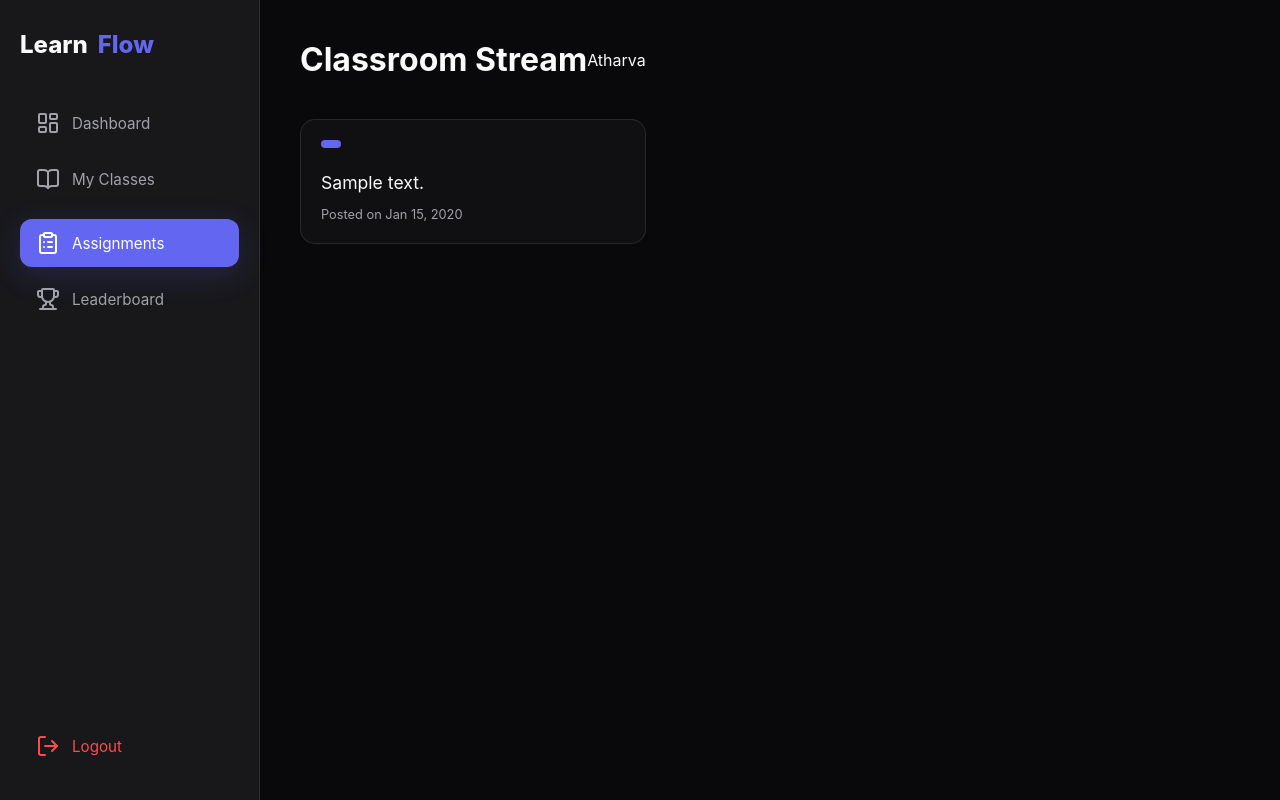
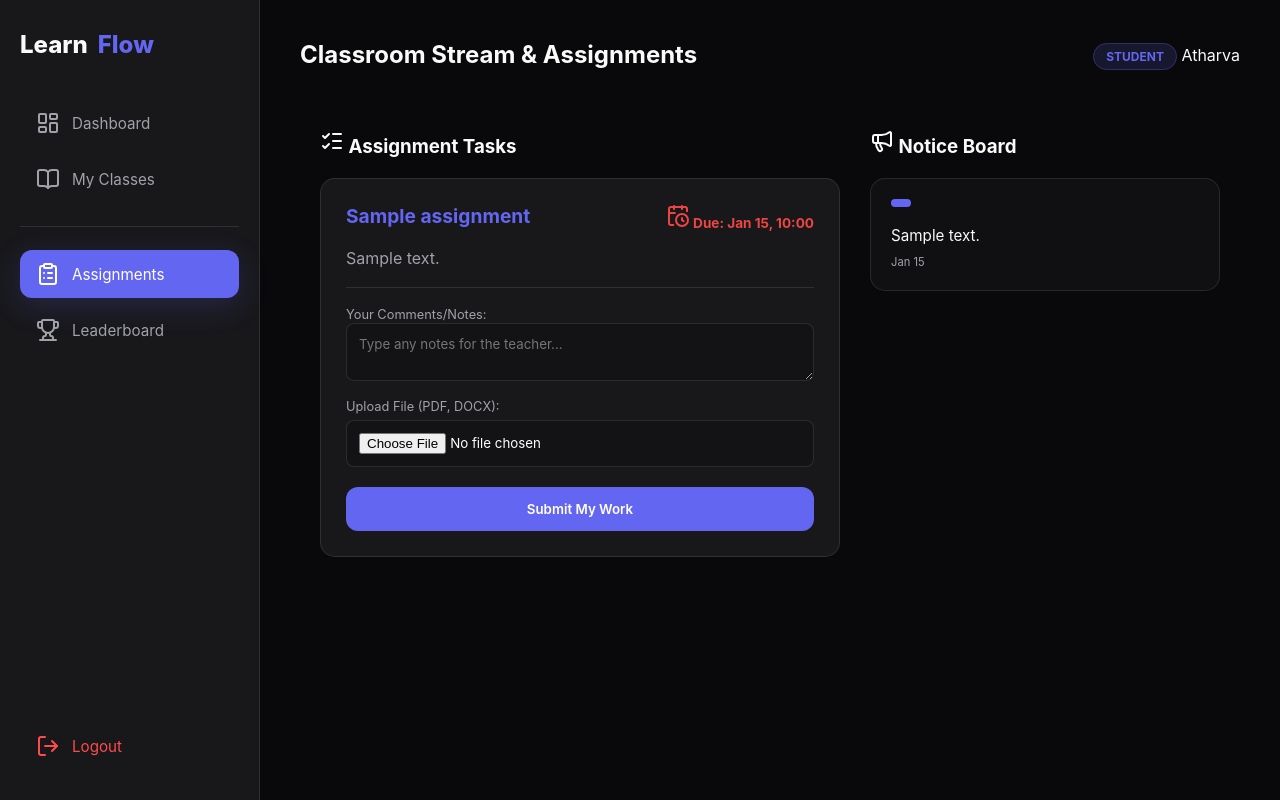
Before and after one commit to Atharva9627/LearnFlow, a PHP site: page /assignments.php?class_id=1 in a window 1280 px wide. Run offline with PHP 8.4, Linux system fonts and the light colour scheme; a user stored in the database is signed in; tables that the repository leaves empty or names only in its code hold one stand-in row (values such as "Sample post").

Commit message:
added assignment function

```diff
--- a/assignments.php
+++ b/assignments.php
@@ -7,35 +7,45 @@ if (!isset($_SESSION['user_id'])) {
     exit();
 }
 
-// Sidebar & Role Variables
 $userId = $_SESSION['user_id'];
 $userRole = $_SESSION['role'];
 $userName = $_SESSION['user_name'];
-$current_class_id = $_GET['class_id'] ?? null;
+$current_class_id = $_GET['class_id'] ?? $_SESSION['current_class_id'] ?? null;
 
 if (!$current_class_id) {
     header("Location: my_classes.php");
     exit();
 }
 
-// Fetch Announcements/Reminders for this specific class
+// Logic: Fetch Stream (Announcements)
 $stmt = $conn->prepare("SELECT * FROM announcements WHERE class_id = ? ORDER BY created_at DESC");
 $stmt->execute([$current_class_id]);
 $announcements = $stmt->fetchAll();
+
+// Logic: Fetch Assignments
+$stmtA = $conn->prepare("SELECT * FROM assignments WHERE class_id = ? ORDER BY created_at DESC");
+$stmtA->execute([$current_class_id]);
+$assignments = $stmtA->fetchAll();
 ?>
 
 <!DOCTYPE html>
 <html lang="en">
 <head>
     <meta charset="UTF-8">
-    <title>Assignments & Announcements | LearnFlow</title>
+    <title>Assignments & Stream | LearnFlow</title>
     <link rel="stylesheet" href="css/style.css">
     <script src="https://unpkg.com/lucide@latest"></script>
     <style>
-        .assignment-grid { display: grid; grid-template-columns: 1fr; gap: 20px; margin-top: 20px; }
+        .page-grid { display: grid; grid-template-columns: 1fr 350px; gap: 30px; padding: 20px; }
+        @media (max-width: 900px) { .page-grid { grid-template-columns: 1fr; } }
         .announcement-card { background: rgba(255, 255, 255, 0.03); border: 1px solid var(--glass-border); padding: 20px; border-radius: 15px; margin-bottom: 15px; }
         .announcement-badge { background: var(--primary); color: white; padding: 4px 10px; border-radius: 20px; font-size: 0.75rem; margin-bottom: 10px; display: inline-block; }
+        .assignment-card { background: var(--bg-card); border: 1px solid var(--glass-border); padding: 25px; border-radius: 15px; margin-bottom: 20px; }
+        .due-date { color: #ef4444; font-weight: bold; font-size: 0.85rem; }
         .post-box { background: rgba(255,255,255,0.05); padding: 25px; border-radius: 15px; border: 1px solid var(--primary); margin-bottom: 30px; }
+        textarea, input { width: 100%; padding: 12px; margin-bottom: 10px; background: rgba(0,0,0,0.2); border: 1px solid var(--glass-border); color: white; border-radius: 8px; }
+        .btn-view { background: rgba(99, 102, 241, 0.1); color: #818cf8; border: 1px solid #818cf8; padding: 8px 15px; border-radius: 8px; text-decoration: none; font-size: 0.8rem; transition: 0.3s; }
+        .btn-view:hover { background: #818cf8; color: white; }
     </style>
 </head>
 <body>
@@ -45,61 +55,98 @@ $announcements = $stmt->fetchAll();
             <nav class="nav-menu">
                 <a href="dashboard.php" class="nav-item"><i data-lucide="layout-dashboard"></i> Dashboard</a>
                 <a href="my_classes.php" class="nav-item"><i data-lucide="book-open"></i> My Classes</a>
-
-                <div class="sidebar-divider"></div>
+                <div class="sidebar-divider" style="margin: 15px 0; border-top: 1px solid var(--glass-border);"></div>
                 <?php if ($userRole === 'teacher'): ?>
                     <a href="create_quiz.php?class_id=<?= $current_class_id ?>" class="nav-item"><i data-lucide="plus-circle"></i> Create Quiz</a>
                 <?php endif; ?>
                 <a href="assignments.php?class_id=<?= $current_class_id ?>" class="nav-item active"><i data-lucide="clipboard-list"></i> Assignments</a>
                 <a href="leaderboard.php?class_id=<?= $current_class_id ?>" class="nav-item"><i data-lucide="trophy"></i> Leaderboard</a>
-
                 <a href="backend/logout.php" class="nav-item logout-link" style="margin-top: auto;"><i data-lucide="log-out"></i> Logout</a>
             </nav>
         </aside>
 
         <main class="main-content">
             <header class="top-bar">
-                <h1>Classroom Stream</h1>
-                <div class="user-profile"><span><?= htmlspecialchars($userName) ?></span></div>
+                <h1 style="font-size: 1.5rem;">Classroom Stream & Assignments</h1>
+                <div class="user-profile">
+                    <span class="role-badge"><?= $userRole ?></span>
+                    <span><?= htmlspecialchars($userName) ?></span>
+                </div>
             </header>
 
+            <div class="page-grid">
+                <div class="work-column">
                     <?php if ($userRole === 'teacher'): ?>
                         <div class="post-box">
-                    <h3 style="margin-bottom: 15px;">Post a Reminder or Announcement</h3>
-                    <form action="backend/post_material.php" method="POST">
+                            <h3><i data-lucide="file-plus"></i> Create New Assignment</h3>
+                            <form action="backend/save_assignment.php" method="POST" style="margin-top:15px;">
                                 <input type="hidden" name="class_id" value="<?= $current_class_id ?>">
-                        <div class="input-group" style="margin-bottom: 15px;">
-                            <textarea name="content" rows="3" placeholder="What's on your mind? (e.g., Reminder: Homework due tomorrow!)" required style="width:100%; padding:15px; background:#0f172a; border:1px solid var(--glass-border); color:white; border-radius:10px;"></textarea>
+                                <input type="text" name="title" placeholder="Assignment Title" required>
+                                <textarea name="description" rows="3" placeholder="Provide instructions for students..." required></textarea>
+                                <div style="display:flex; justify-content: space-between; align-items:center;">
+                                    <div style="flex:1; margin-right:15px;">
+                                        <label style="font-size: 0.7rem; color: var(--text-dim);">DUE DATE</label>
+                                        <input type="datetime-local" name="due_date" required>
                                     </div>
-                        <div style="display:flex; justify-content: space-between; align-items:center;">
-                            <select name="type" style="padding:10px; border-radius:8px; background:#1e293b; color:white; border:none;">
-                                <option value="announcement">Announcement</option>
-                                <option value="reminder">Reminder</option>
-                            </select>
-                            <button type="submit" class="btn-primary" style="padding:10px 30px; border:none; cursor:pointer;">Post to Class</button>
+                                    <button type="submit" class="btn-primary" style="margin-top:10px;">Publish Work</button>
                                 </div>
                             </form>
                         </div>
                     <?php endif; ?>
 
-            <div class="assignment-grid">
-                <?php if (empty($announcements)): ?>
-                    <div class="card" style="text-align: center; color: var(--text-dim);">
-                        <p>No announcements or reminders yet.</p>
+                    <div class="assignment-list">
+                        <h3><i data-lucide="list-checks"></i> Assignment Tasks</h3><br>
+                        <?php if (empty($assignments)): ?>
+                            <div class="card" style="text-align:center; padding:30px;">
+                                <p style="color:var(--text-dim);">No assignments have been posted yet.</p>
                             </div>
                         <?php else: ?>
+                            <?php foreach ($assignments as $task): ?>
+                                <div class="assignment-card">
+                                    <div style="display:flex; justify-content:space-between; align-items:flex-start;">
+                                        <div>
+                                            <h4 style="color:var(--primary); font-size:1.2rem;"><?= htmlspecialchars($task['title']) ?></h4>
+                                            <?php if ($userRole === 'teacher'): ?>
+                                                <a href="view_submissions.php?id=<?= $task['id'] ?>" class="btn-view" style="display:inline-block; margin-top:10px;">
+                                                    <i data-lucide="eye" size="14" style="vertical-align:middle;"></i> View Submissions
+                                                </a>
+                                            <?php endif; ?>
+                                        </div>
+                                        <span class="due-date"><i data-lucide="calendar-clock" size="14"></i> Due: <?= date('M d, H:i', strtotime($task['due_date'])) ?></span>
+                                    </div>
+                                    <p style="margin: 15px 0; line-height: 1.6; color: var(--text-dim);"><?= nl2br(htmlspecialchars($task['description'])) ?></p>
+
+                                    <?php if ($userRole === 'student'): ?>
+    <form action="backend/submit_work.php" method="POST" enctype="multipart/form-data" style="border-top:1px solid var(--glass-border); margin-top:15px; padding-top:15px;">
+    <input type="hidden" name="assignment_id" value="<?= $task['id'] ?>">
+    <input type="hidden" name="class_id" value="<?= $current_class_id ?>">
+        <label style="font-size: 0.8rem; color: var(--text-dim);">Your Comments/Notes:</label>
+        <textarea name="submission_text" placeholder="Type any notes for the teacher..."></textarea>
+
+        <label style="font-size: 0.8rem; color: var(--text-dim);">Upload File (PDF, DOCX):</label>
+        <input type="file" name="assignment_file" accept=".pdf,.doc,.docx" required style="margin-top:5px;">
+
+        <button type="submit" class="btn-primary" style="margin-top:10px;">Submit My Work</button>
+    </form>
+<?php endif; ?>
+                                </div>
+                            <?php endforeach; ?>
+                        <?php endif; ?>
+                    </div>
+                </div>
+
+                <div class="stream-column">
+                    <h3><i data-lucide="megaphone"></i> Notice Board</h3><br>
                     <?php foreach ($announcements as $post): ?>
                         <div class="announcement-card">
                             <span class="announcement-badge" style="background: <?= $post['type'] === 'reminder' ? '#f59e0b' : '#6366f1' ?>;">
                                 <?= ucfirst($post['type']) ?>
                             </span>
-                            <p style="font-size: 1.1rem; margin: 10px 0;"><?= htmlspecialchars($post['content']) ?></p>
-                            <span style="font-size: 0.8rem; color: var(--text-dim);">
-                                Posted on <?= date('M d, Y', strtotime($post['created_at'])) ?>
-                            </span>
+                            <p style="font-size: 0.95rem; margin: 5px 0;"><?= htmlspecialchars($post['content']) ?></p>
+                            <span style="font-size: 0.7rem; color: var(--text-dim);"><?= date('M d', strtotime($post['created_at'])) ?></span>
                         </div>
                     <?php endforeach; ?>
-                <?php endif; ?>
+                </div>
             </div>
         </main>
     </div>
--- a/backend/db_connect.php
+++ b/backend/db_connect.php
@@ -1,5 +1,5 @@
 <?php
-$host = 'localhost';
+$host = '127.0.0.1';
 $db   = 'learnflow_db';
 $user = 'root';
 $pass = '';
@@ -7,15 +7,14 @@ $charset = 'utf8mb4';
 
 $dsn = "mysql:host=$host;dbname=$db;charset=$charset";
 $options = [
-    PDO::ATTR_ERRMODE            => PDO::ERRMODE_EXCEPTION,
+PDO::ATTR_ERRMODE => PDO::ERRMODE_EXCEPTION,
     PDO::ATTR_DEFAULT_FETCH_MODE => PDO::FETCH_ASSOC,
     PDO::ATTR_EMULATE_PREPARES   => false,
 ];
 
 try {
-     // Standardized on $conn for all project files
      $conn = new PDO($dsn, $user, $pass, $options);
 } catch (\PDOException $e) {
-     throw new \PDOException($e->getMessage(), (int)$e->getCode());
+     die("Database connection failed: " . $e->getMessage());
 }
-?>
+// DO NOT ADD ANY CHARACTERS OR <?php TAGS AFTER THIS LINE
--- a/create_quiz.php
+++ b/create_quiz.php
@@ -75,6 +75,9 @@ $teacherClasses = $stmt->fetchAll();
                     <div class="sidebar-divider"></div>
                     <a href="create_quiz.php?class_id=<?= $current_class_id ?>" class="nav-item active"><i data-lucide="plus-circle"></i> Create Quiz</a>
                     <a href="assignments.php?class_id=<?= $current_class_id ?>" class="nav-item"><i data-lucide="clipboard-list"></i> Assignments</a>
+                    <a href="leaderboard.php?class_id=<?= $current_class_id ?>" class="nav-item">
+                            <i data-lucide="trophy"></i> Leaderboard
+                        </a>
                 <?php endif; ?>
                 <a href="backend/logout.php" class="nav-item logout-link"><i data-lucide="log-out"></i> Logout</a>
             </nav>
--- a/my_classes.php
+++ b/my_classes.php
@@ -94,9 +94,7 @@ try {
                         <a href="assignments.php?class_id=<?= $current_class_id ?>" class="nav-item">
                             <i data-lucide="clipboard-list"></i> Assignments
                         </a>
-                        <a href="gradebook.php?class_id=<?= $current_class_id ?>" class="nav-item">
-                            <i data-lucide="bar-chart-3"></i> Gradebook
-                        </a>
+
                         <a href="leaderboard.php?class_id=<?= $current_class_id ?>" class="nav-item">
                             <i data-lucide="trophy"></i> Leaderboard
                         </a>
```
Also changed, not shown: backend/save_assignment.php (added, +33 -0 lines), backend/save_quiz.php (+13 -8 lines), backend/submit_work.php (added, +57 -0 lines), dashboard.php (+29 -95 lines), view_submissions.php (added, +122 -0 lines), 3 other files. Lines whose indentation alone changed are shown as unchanged.
